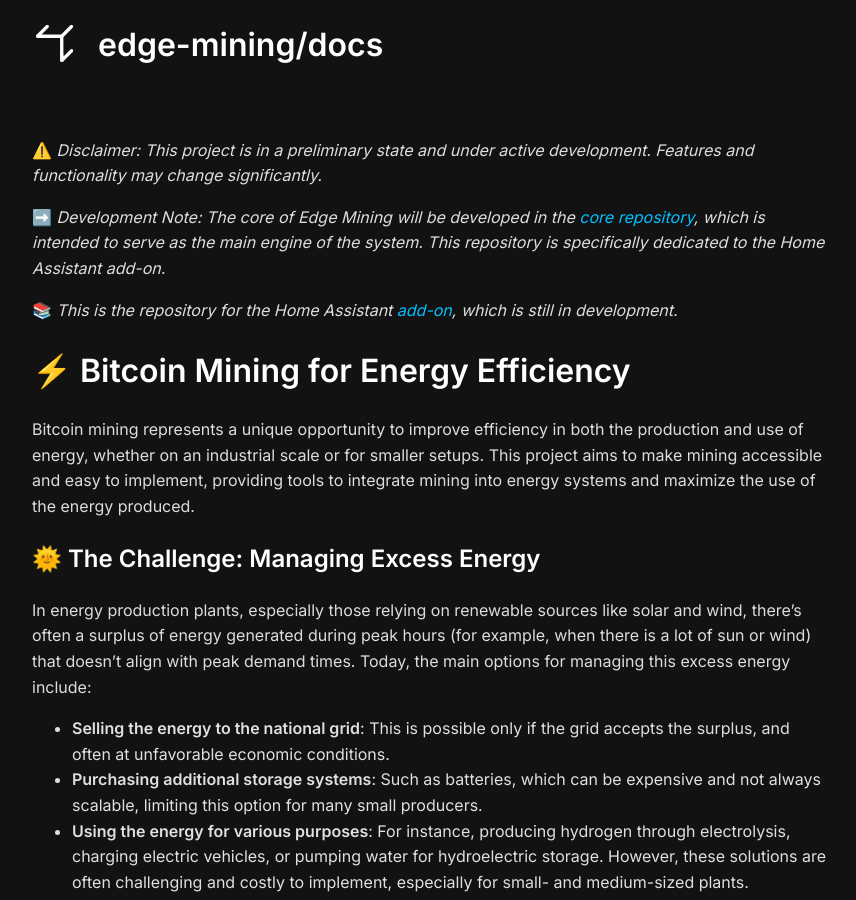
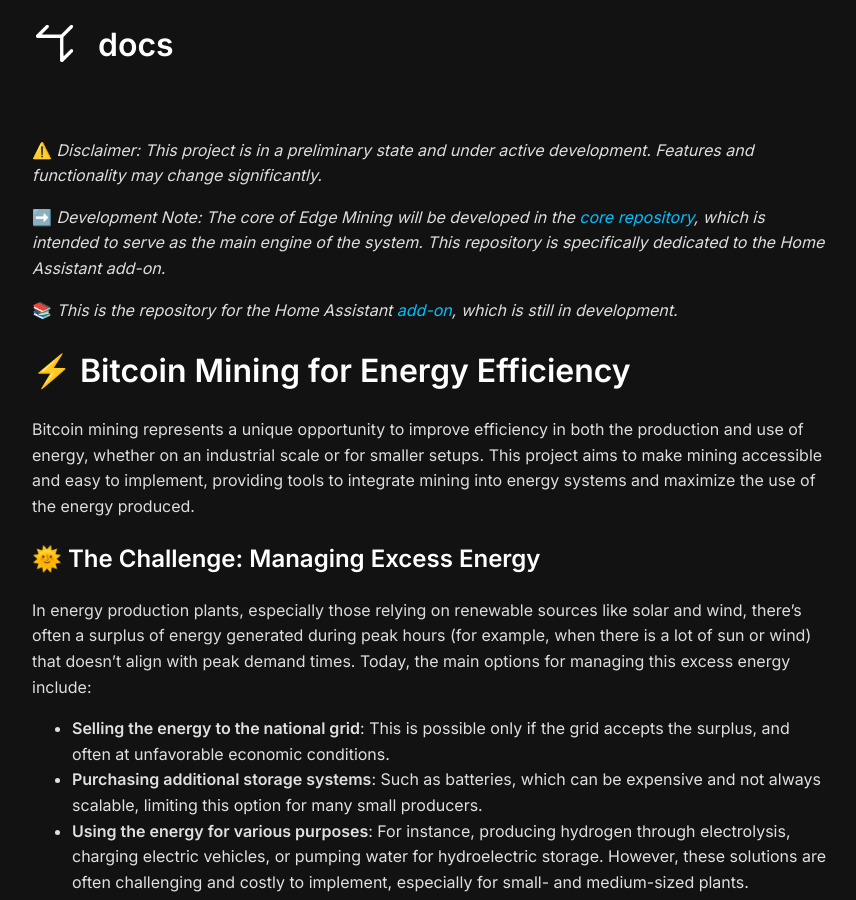
Before and after one commit to riccardoaran/docs, a Jekyll site: the page built from README.md, in a window 1280 px wide and 900 px high. Shown: the whole window, without its empty margins (208-1064 px from the left). Built offline with Jekyll 4.4.1, drawn with Linux system fonts in a browser that asks for light colours; our own code applies the rules of GitHub Pages for plain Markdown files.

Commit message:
Update _config.yml

```diff
--- a/_config.yml
+++ b/_config.yml
@@ -1,3 +1,3 @@
-title: edge-mining/docs
+title: docs
 theme: minima
 markdown: kramdown
```
